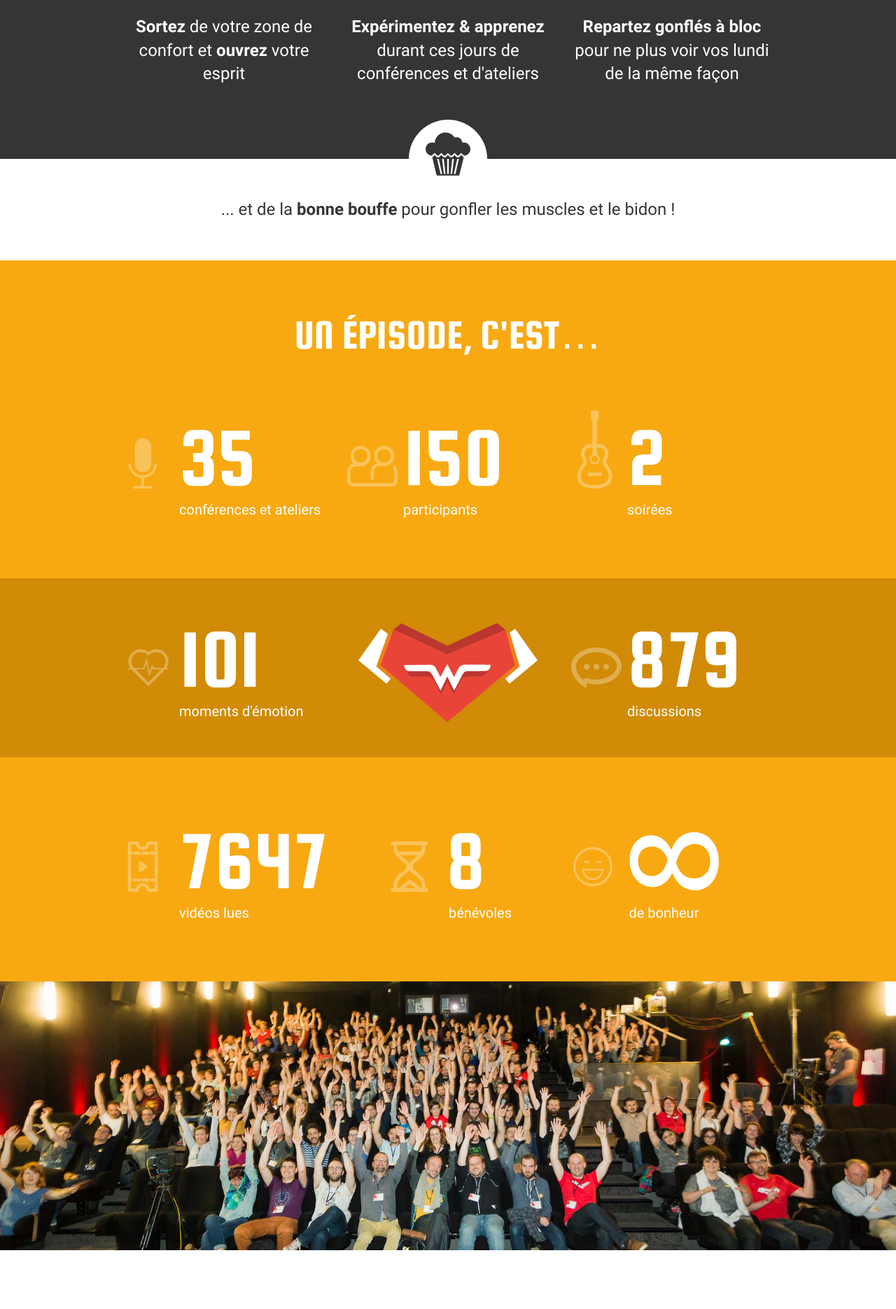
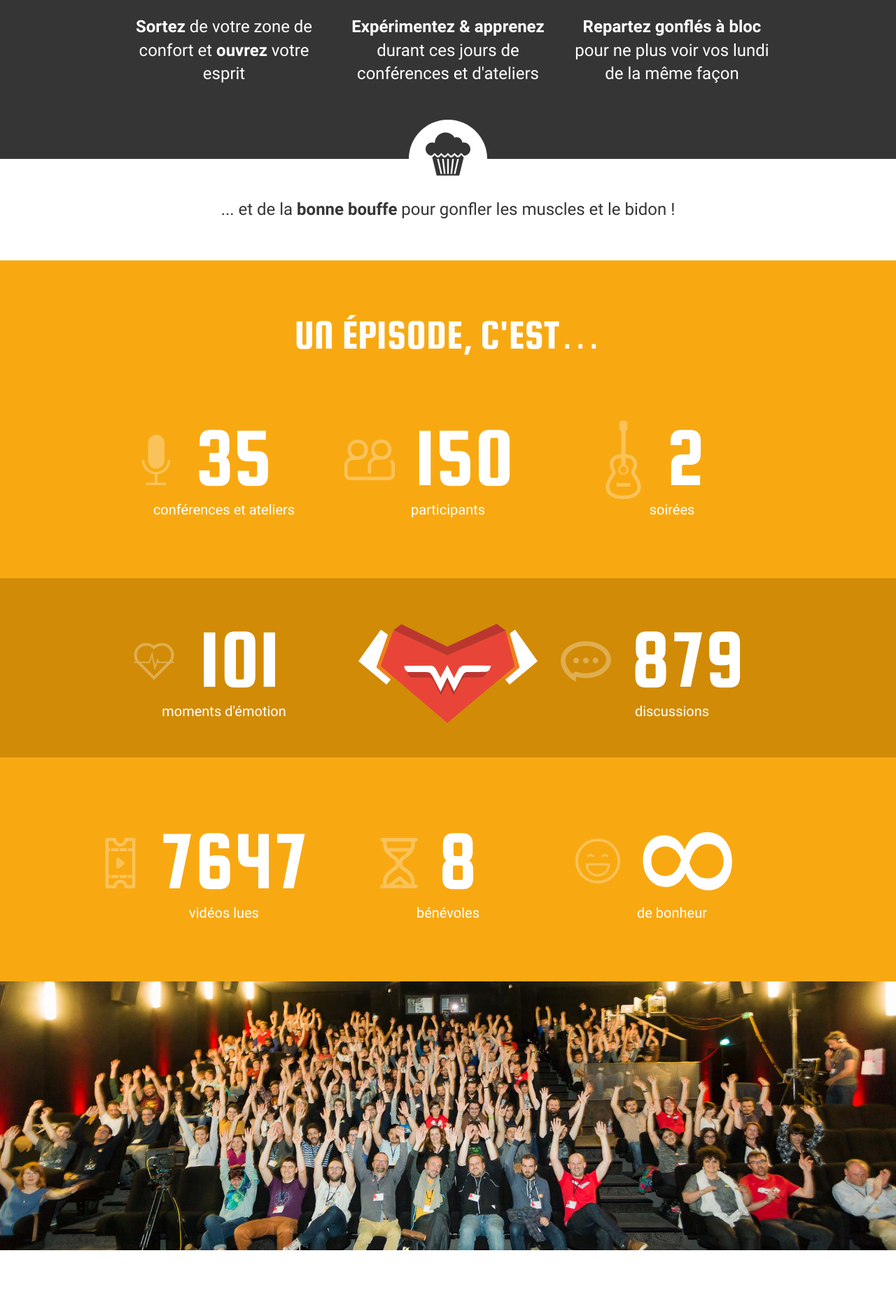
Before and after one commit to sudweb/2017, a Jekyll site: the page built from index.html, in a window 1280 px wide. Shown: the part 1670-3540 px from the top of the page at 70% size. Built offline with Jekyll 4.4.1, drawn with Linux system fonts in a browser that asks for light colours; the list of posts is cut into pages by our own code.

Commit message:
Fix responsive de la home

```diff
--- a/_sass/_specifics.scss
+++ b/_sass/_specifics.scss
@@ -42,19 +42,21 @@
 
 .numbers-item {
   position: relative;
-  padding-left: 5em; margin-top: 0;
-  text-align: left;
+  margin-top: 0;
   height: 12em;
   svg:not([class*='sw-']):not([class*='in']) {
-    position: absolute; opacity: .3;
+    opacity: .3;
     width: 3.5em; height: 4.5em;
-    left: 0; bottom: 4em;
+    margin-left: -3.5em; margin-right: 1.5em; margin-top: -4em;
     &.landscape {
       width: 4.5em; height: 4em;
       bottom: 4em;
     }
     &.big {
       width: 4.2em; height: 7em;
+    }
+    &.mt0 {
+      margin-top: 0;
     }
   }
   svg.in {
@@ -63,21 +65,14 @@
   &.logo {
     padding: 2em 1em;
   }
-  &.center {
-    padding-left: 8.5em;
-    svg {
-      margin-left: 3.5em;
-    }
-    .legend {
-      padding-left: 7em;
-    }
-  }
   .sw-logo.regular [id='sw-hands'] {
     fill: $white;
   }
+  .sw-logo.regular {
+    height: 9em;
+  }
   .legend {
     position: absolute;
-    padding-left: 4em;
     left: 0; right: 0; bottom: 1em;
     font-size: $small-font-size;
   }
--- a/index.html
+++ b/index.html
@@ -131,7 +131,7 @@ description: Sud Web 2017, les 19 et 20 mai à Aix-en-Provence
             <span class="number-big">7647</span>
             <span class="legend">vidéos lues</span>
           </div>
-          <div class="numbers-item center">
+          <div class="numbers-item">
             <svg xmlns="http://www.w3.org/2000/svg" version="1.1">
               <use xlink:href="{{ site.baseurl }}/assets/images/symbol-defs.svg#hours" />
             </svg>
@@ -139,7 +139,7 @@ description: Sud Web 2017, les 19 et 20 mai à Aix-en-Provence
             <span class="legend">bénévoles</span>
           </div>
           <div class="numbers-item">
-            <svg xmlns="http://www.w3.org/2000/svg" version="1.1">
+            <svg class="landscape mt0" xmlns="http://www.w3.org/2000/svg" version="1.1">
               <use xlink:href="{{ site.baseurl }}/assets/images/symbol-defs.svg#happy" />
             </svg>
             <svg class="in" xmlns="http://www.w3.org/2000/svg" version="1.1">
```
